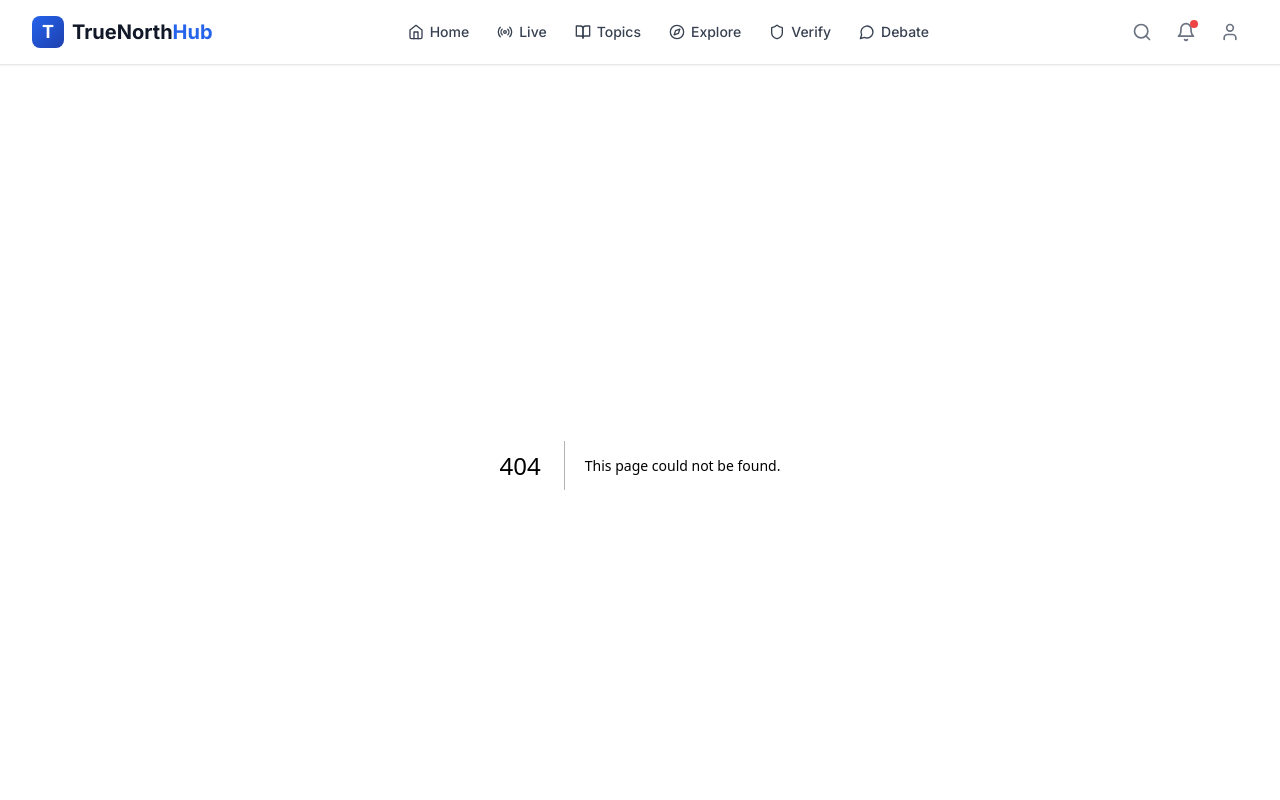
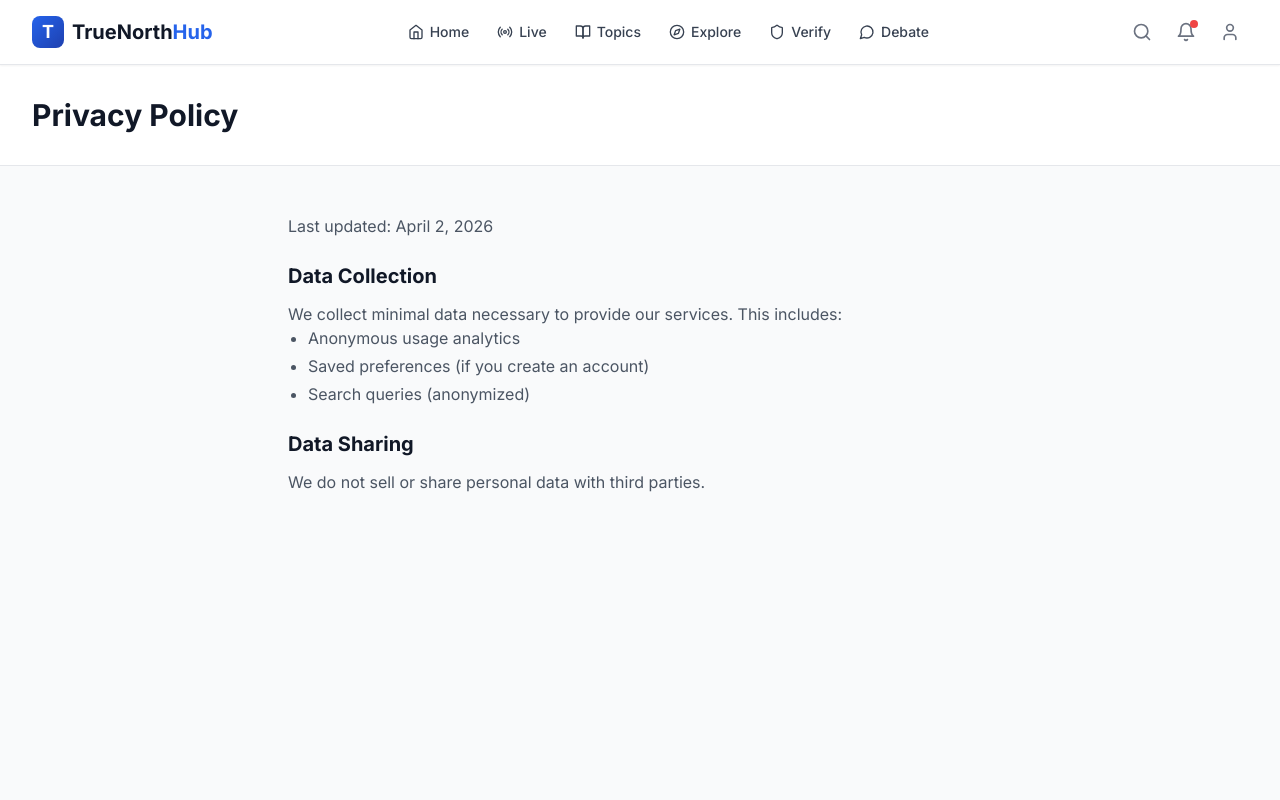
Before and after one commit to CivicIntelCanada/TrueNorthResearchHub, a Next.js app: page /privacy in a window 1280 px wide. Before the commit this address had no page. Shown: the top 800 px of the page. Built offline with nearby package versions, Linux system fonts and the light colour scheme.

Commit message:
Add src/app/privacy/page.tsx

```diff
--- /dev/null
+++ b/src/app/privacy/page.tsx
@@ -0,0 +1,28 @@
+export default function PrivacyPage() {
+  return (
+    <div className="min-h-screen bg-gray-50">
+      <div className="bg-white border-b">
+        <div className="max-w-7xl mx-auto px-4 sm:px-6 lg:px-8 py-8">
+          <h1 className="text-3xl font-bold text-gray-900">Privacy Policy</h1>
+        </div>
+      </div>
+
+      <div className="max-w-3xl mx-auto px-4 sm:px-6 lg:px-8 py-12">
+        <div className="prose max-w-none text-gray-600">
+          <p>Last updated: April 2, 2026</p>
+
+          <h2 className="text-xl font-bold text-gray-900 mt-6 mb-3">Data Collection</h2>
+          <p>We collect minimal data necessary to provide our services. This includes:</p>
+          <ul className="list-disc pl-5 space-y-1">
+            <li>Anonymous usage analytics</li>
+            <li>Saved preferences (if you create an account)</li>
+            <li>Search queries (anonymized)</li>
+          </ul>
+
+          <h2 className="text-xl font-bold text-gray-900 mt-6 mb-3">Data Sharing</h2>
+          <p>We do not sell or share personal data with third parties.</p>
+        </div>
+      </div>
+    </div>
+  );
+}
```
